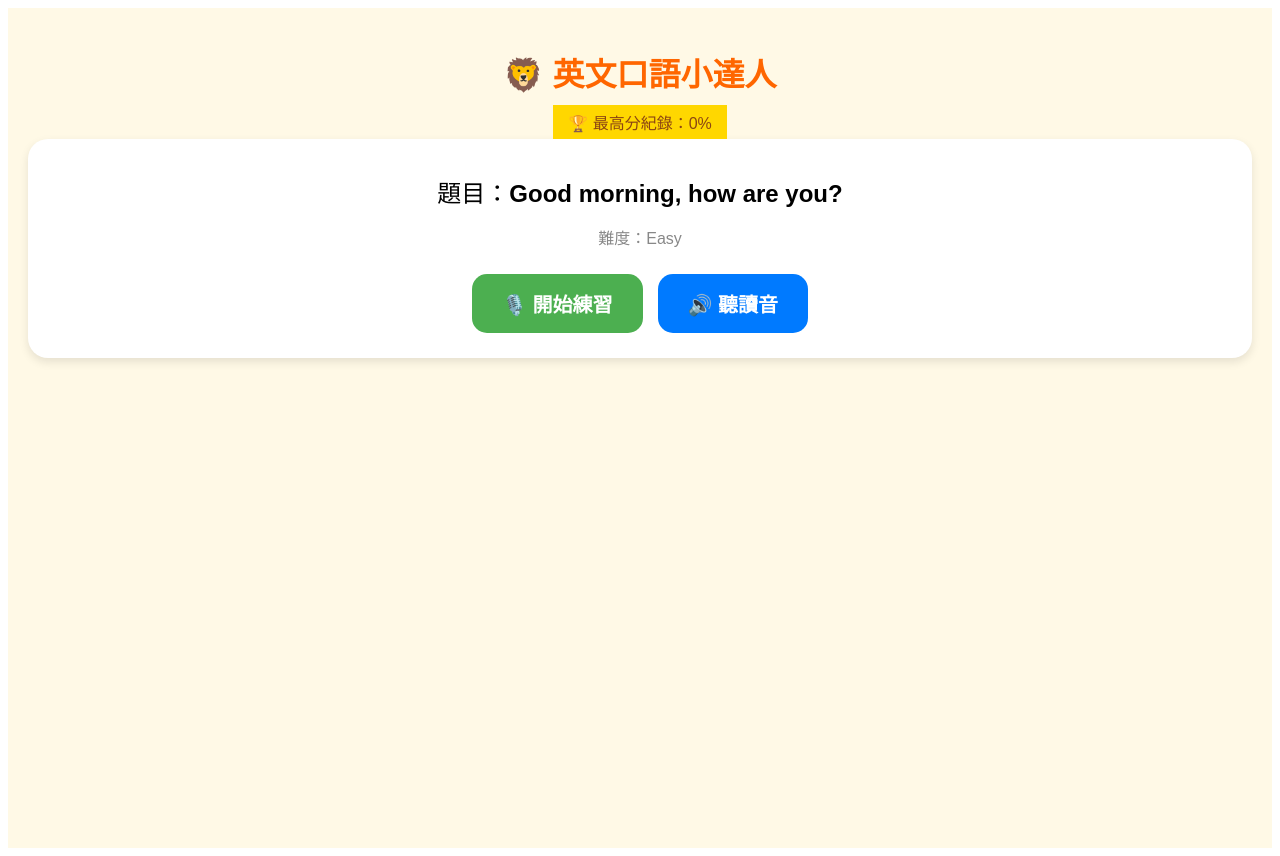
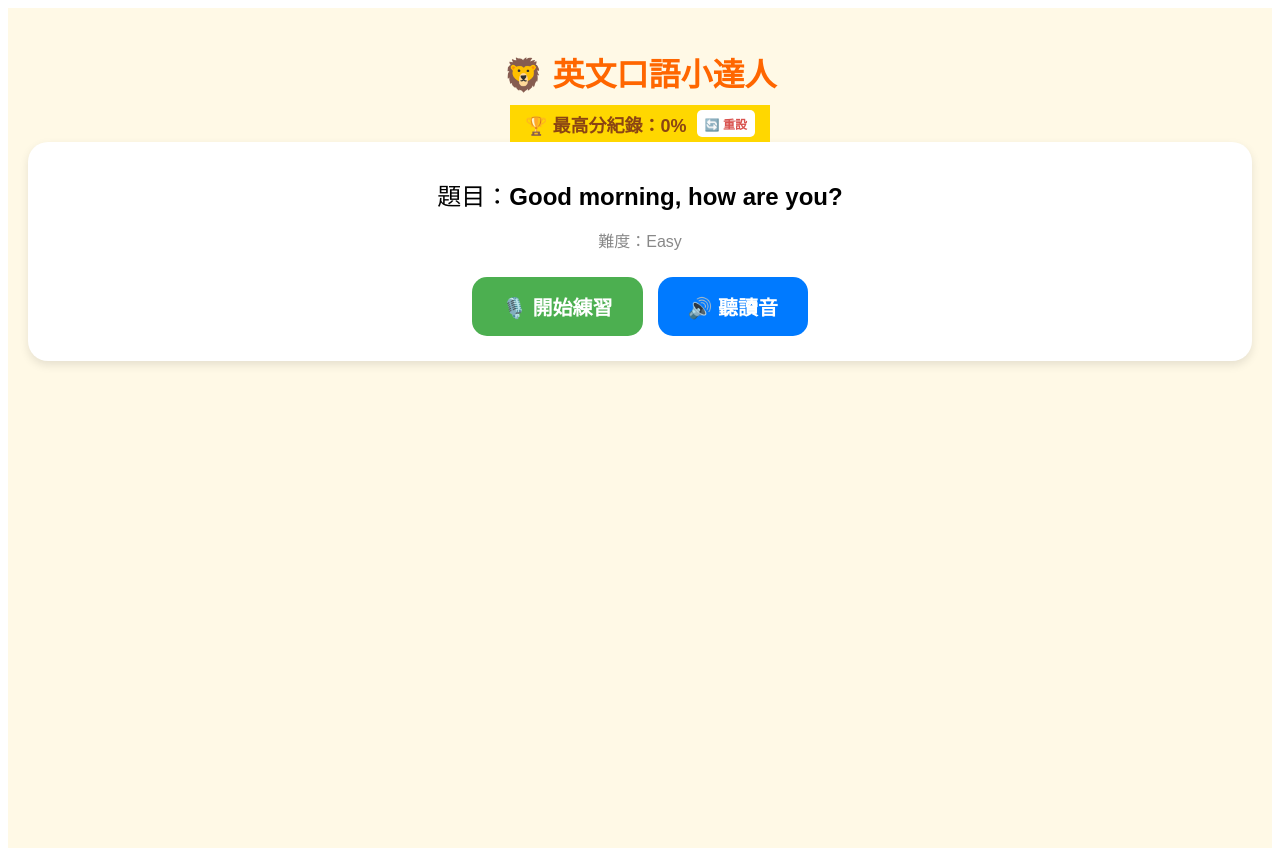
Before and after one commit to samliu-hk/kidstalk-ai, a React (Vite) app: page / in a window 1280 px wide. Built offline with nearby package versions, Linux system fonts and the light colour scheme.

Commit message:
add reset high score button

```diff
--- a/src/App.jsx
+++ b/src/App.jsx
@@ -111,7 +111,7 @@ export default function App() {
   const [score, setScore] = useState(null);
   const [feedback, setFeedback] = useState("");
 
-  // --- 【新增：最高分紀錄狀態】 ---
+  // --- 最高分紀錄邏輯 ---
   const [highScore, setHighScore] = useState(() => {
     const saved = localStorage.getItem('highScore');
     return saved ? parseInt(saved) : 0;
@@ -119,6 +119,7 @@ export default function App() {
 
   const recognitionRef = useRef(null);
 
+  // 真人發音
   const speak = (text) => {
     window.speechSynthesis.cancel();
     const utterance = new SpeechSynthesisUtterance(text);
@@ -131,6 +132,7 @@ export default function App() {
     window.speechSynthesis.speak(utterance);
   };
 
+  // 開始錄音
   const startListening = () => {
     const SpeechRecognition = window.SpeechRecognition || window.webkitSpeechRecognition;
     if (!SpeechRecognition) return alert("請使用 Chrome 瀏覽器。");
@@ -155,12 +157,13 @@ export default function App() {
       setScore(accuracy);
       setFeedback(accuracy === 100 ? "太棒了！🎉" : accuracy > 70 ? "很好！👍" : "再試一次💪");
 
-      // --- 【更新最高分紀錄】 ---
+      // --- 更新最高分紀錄 ---
       if (accuracy > highScore) {
         setHighScore(accuracy);
         localStorage.setItem('highScore', accuracy.toString());
       }
 
+      // --- 自動釋放咪頭 ---
       setIsListening(false);
       recognition.abort();
     };
@@ -170,6 +173,7 @@ export default function App() {
     recognition.start();
   };
 
+  // 手動停止錄音
   const stopListening = () => {
     if (recognitionRef.current) {
       recognitionRef.current.abort();
@@ -178,19 +182,29 @@ export default function App() {
     }
   };
 
+  // --- 【新增：重設紀錄功能】 ---
+  const resetHighScore = () => {
+    if(window.confirm("確定要清除最高分紀錄？")) {
+      setHighScore(0);
+      localStorage.removeItem('highScore');
+    }
+  };
+
   return (
     <div style={{ padding: '20px', textAlign: 'center', fontFamily: 'sans-serif', backgroundColor: '#fff9e6', minHeight: '100vh' }}>
       <style>{`
         @keyframes pulse-red { 0% { transform: scale(1); } 50% { transform: scale(1.05); opacity: 0.8; } 100% { transform: scale(1); } }
         .blinking { animation: pulse-red 1s infinite; background-color: #ff4d4d !important; border: 2px solid white; }
-        .high-score-badge { display: inline-block; background: #FFD700; color: #8B4513; padding: 5px 15px; borderRadius: 20px; fontWeight: bold; fontSize: 18px; marginBottom: 15px; boxShadow: 0 2px 4px rgba(0,0,0,0.1); }
+        .high-score-container { display: inline-flex; align-items: center; background: #FFD700; color: #8B4513; padding: 5px 15px; borderRadius: 20px; marginBottom: 15px; boxShadow: 0 2px 4px rgba(0,0,0,0.1); }
+        .reset-btn { margin-left: 10px; font-size: 12px; padding: 5px 8px; border-radius: 5px; border: none; background: #fff; cursor: pointer; color: #d9534f; font-weight: bold; }
       `}</style>
 
       <h1 style={{ color: '#ff6600', marginBottom: '10px' }}>🦁 英文口語小達人</h1>
 
-      {/* 顯示最高分紀錄 */}
-      <div className="high-score-badge">
-        🏆 最高分紀錄：{highScore}%
+      {/* 顯示最高分紀錄 + 重設按鈕 */}
+      <div className="high-score-container">
+        <span style={{ fontWeight: 'bold', fontSize: '18px' }}>🏆 最高分紀錄：{highScore}%</span>
+        <button className="reset-btn" onClick={resetHighScore}>🔄 重設</button>
       </div>
 
       <div style={{ background: 'white', padding: '25px', borderRadius: '20px', boxShadow: '0 4px 10px rgba(0,0,0,0.1)', marginBottom: '20px' }}>
```
